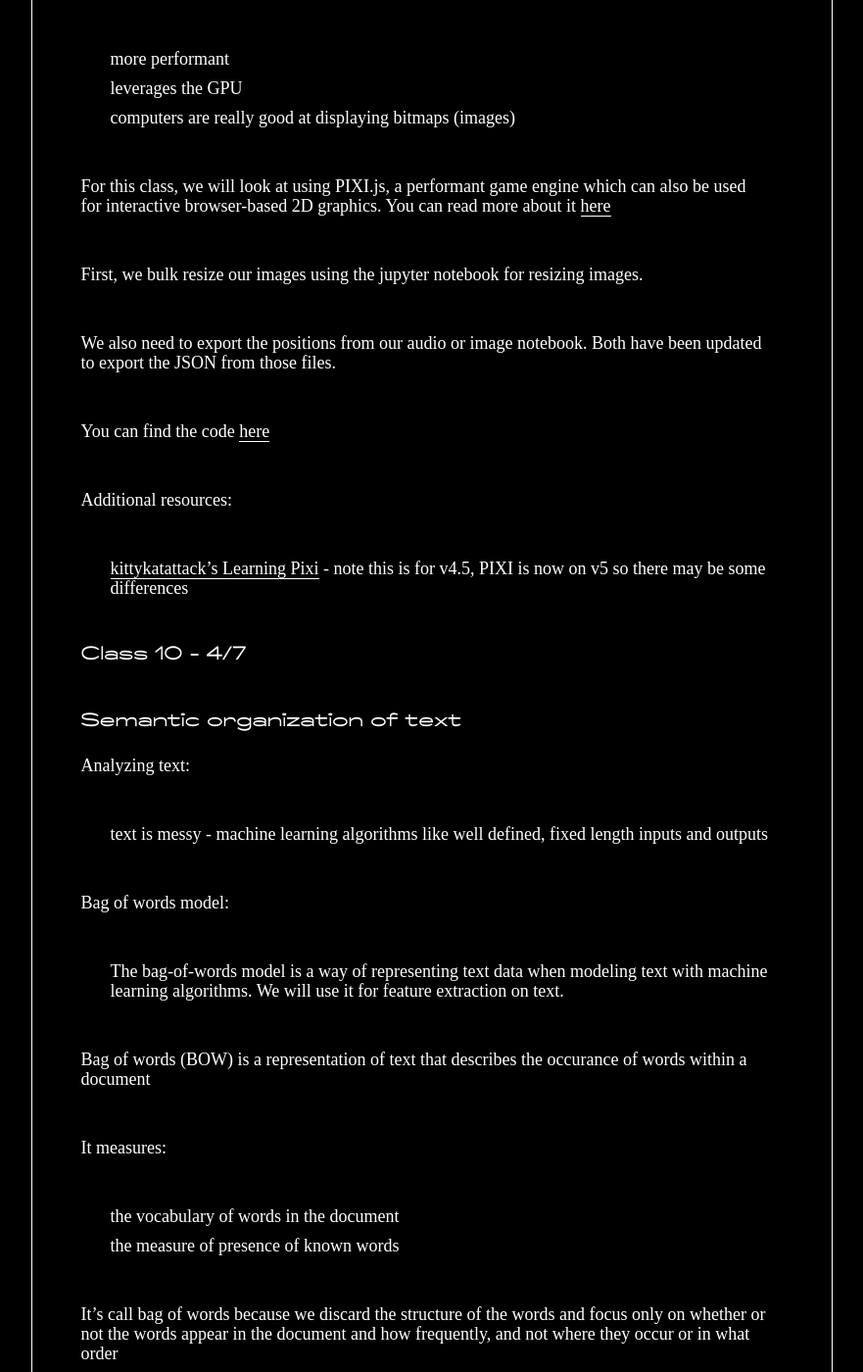
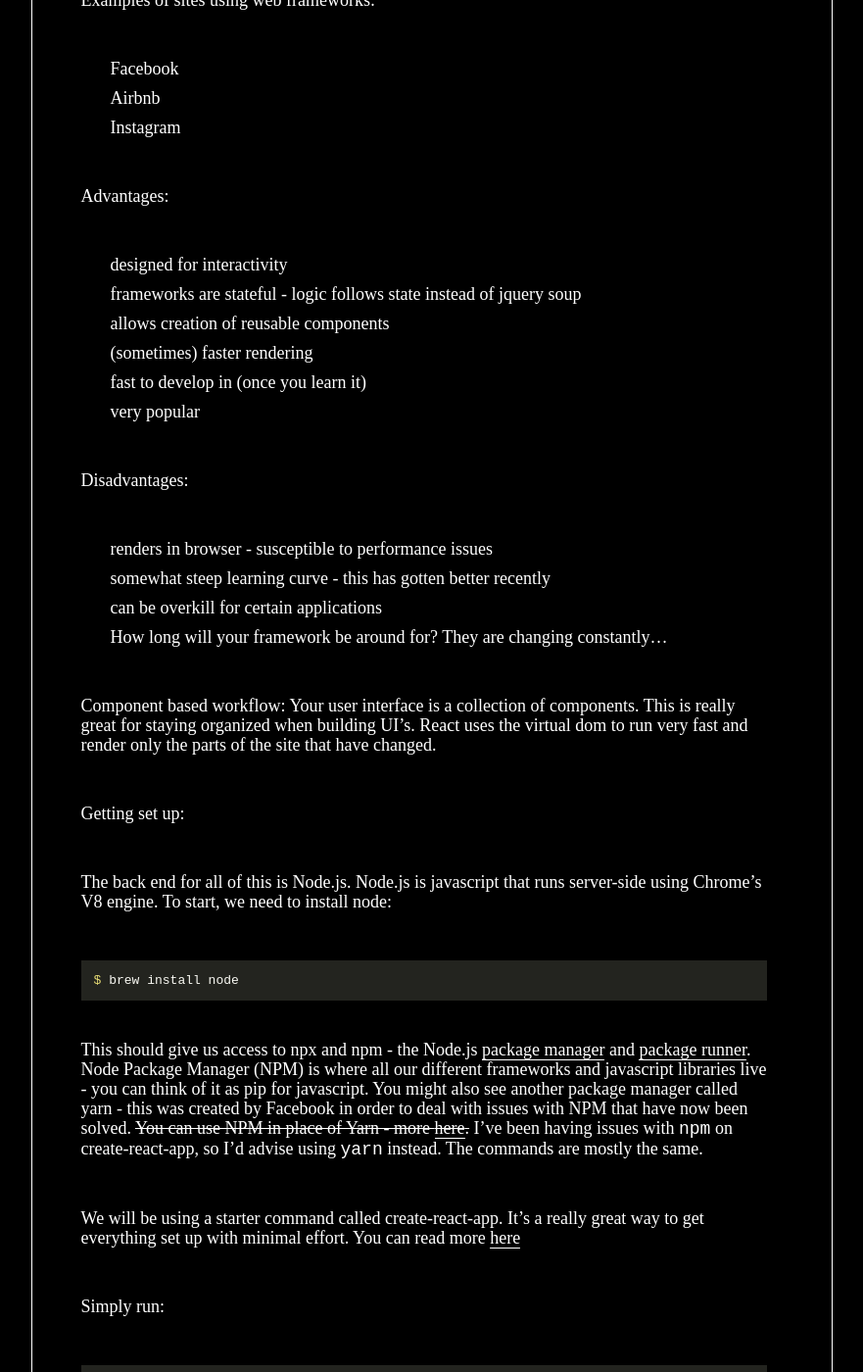
Before and after one commit to polyrhythmatic/spring2021_visualize_ml, a Jekyll site: the page built from _pages/classes.md, in a window 1280 px wide and 1400 px high, scrolled down 1137 px. Shown: the whole window at 98% size, without its empty margins (250-1131 px from the left). Built offline with Jekyll 4.4.1, drawn with Linux system fonts in a browser that asks for light colours; nearby versions of some CDN libraries; some of the changed text lies outside the part shown.

Commit message:
adding class 13

````diff
--- a/_pages/classes.md
+++ b/_pages/classes.md
@@ -4,6 +4,83 @@ permalink: /classes
 ---
 
 # Classes
+
+## Class 12 - 4/21
+
+## Creating user interfaces with React
+
+What is a single page app?
+
+["A single-page application (SPA) is a web application or web site that interacts with the user by dynamically rewriting the current page rather than loading entire new pages from a server. This approach avoids interruption of the user experience between successive pages, making the application behave more like a desktop application."](https://en.wikipedia.org/wiki/Single-page_application)
+
+React is JavaScript library from Facebook, that is designed to create interactive UIs.
+
+[https://reactjs.org/](https://reactjs.org/)
+
+Other libraries for single page apps
+* vuejs
+* angular
+* ember
+
+
+Current frameworks
+
+The latest in web technologies is using something called a framework. A web application framework is designed to facilitate the development of dynamic websites - sites where the content can change dynamically
+
+Examples of sites using web frameworks:
+* Facebook
+* Airbnb
+* Instagram
+
+Advantages:
+* designed for interactivity
+* frameworks are stateful - logic follows state instead of jquery soup
+* allows creation of reusable components
+* (sometimes) faster rendering
+* fast to develop in (once you learn it)
+* very popular
+
+Disadvantages:
+* renders in browser - susceptible to performance issues
+* somewhat steep learning curve - this has gotten better recently
+* can be overkill for certain applications
+* How long will your framework be around for? They are changing constantly...
+
+Component based workflow: Your user interface is a collection of components. This is really great for staying organized when building UI's. React uses the virtual dom to run very fast and render only the parts of the site that have changed.
+
+Getting set up:
+
+The back end for all of this is Node.js. Node.js is javascript that runs server-side using Chrome's V8 engine. To start, we need to install node:
+
+```bash
+$ brew install node
+```
+
+This should give us access to npx and npm - the Node.js [package manager](https://www.npmjs.com/) and [package runner](https://medium.com/@maybekatz/introducing-npx-an-npm-package-runner-55f7d4bd282b). Node Package Manager (NPM) is where all our different frameworks and javascript libraries live - you can think of it as pip for javascript. You might also see another package manager called yarn - this was created by Facebook in order to deal with issues with NPM that have now been solved. ~~You can use NPM in place of Yarn - more [here](https://iamturns.com/yarn-vs-npm-2018/).~~ I've been having issues with `npm` on create-react-app, so I'd advise using `yarn` instead. The commands are mostly the same.
+
+We will be using a starter command called create-react-app. It's a really great way to get everything set up with minimal effort. You can read more [here](https://github.com/facebook/create-react-app)
+
+Simply run:
+
+```bash
+$ npx create-react-app my-app
+```
+
+If you get a cryptic error like I was, you can run the following command:
+
+```bash
+$ npm i babel-preset-react-app@7.0.0
+```
+
+React uses something called JSX - this is a combination of html and javascript. You can use react without JSX, but it isn't recommended.
+
+
+Resources:
+
+* [Level Up Tuts - What Is React?](https://www.youtube.com/watch?v=0KlRgFEEz0g)
+* [Level Up Tuts - React Hooks](https://www.youtube.com/watch?v=53hx4eF5ZT0&list=PLLnpHn493BHEnjBl-ByuFQgRuXm2oIi3e)
+* [Level Up Tuts - React 16 For Everyone](https://www.youtube.com/watch?v=omTwUHbyIBk&list=PLLnpHn493BHGW9YuiW8y9qHf-wHk_BKpe)
+* [Ameilia Wattenberger - Thinking in React Hooks](https://wattenberger.com/blog/react-hooks)
 
 ## Class 11 - 4/14
 
````
